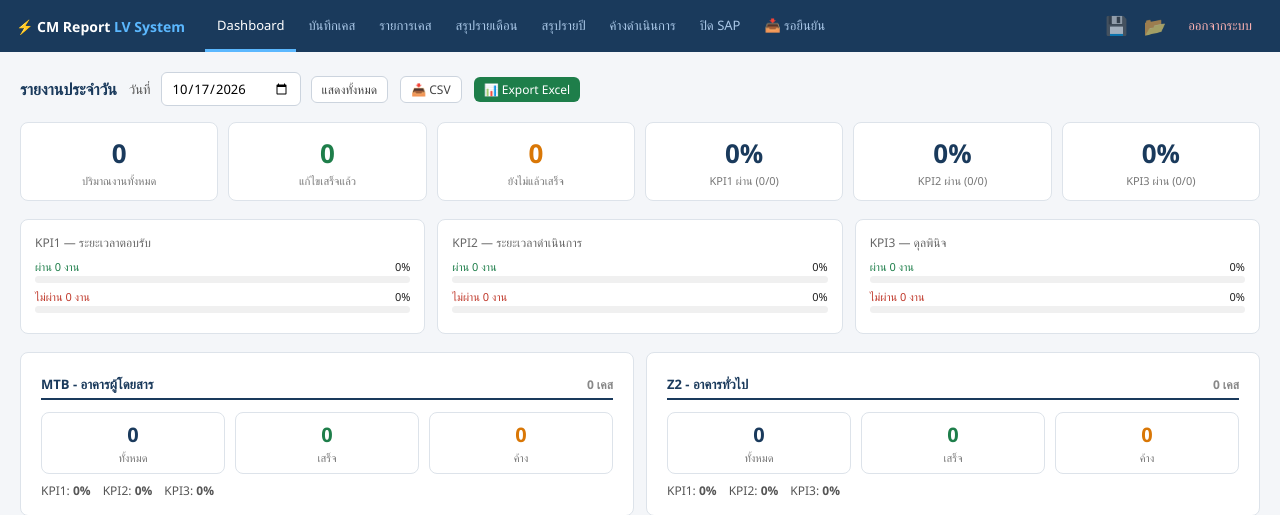
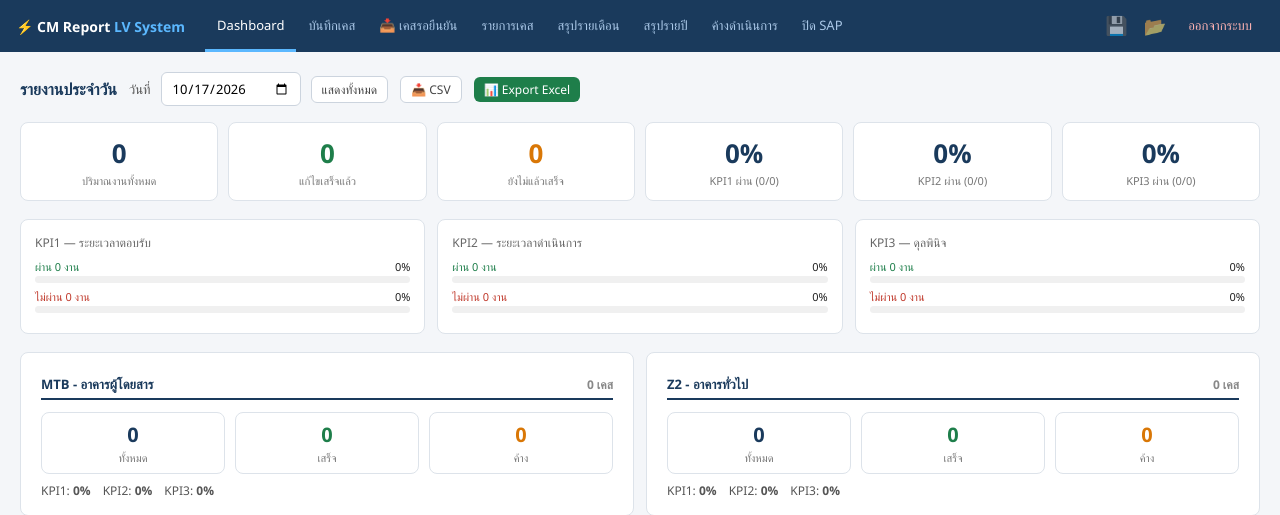
Before and after one commit to num2222/cm-report-app, a Flask app: page / in a window 1280 px wide. Shown: the top 515 px of the page. Run offline with Flask 3, Linux system fonts and the light colour scheme; the visitor is signed in with stand-in values (Sample User, id 1); data that the repository does not hold is empty; some libraries are stand-ins or nearby versions.

Commit message:
Update index.html

```diff
--- a/templates/index.html
+++ b/templates/index.html
@@ -97,12 +97,12 @@ textarea.paste-box { width: 100%; height: 200px; font-family: 'Courier New', mon
   <div class="brand">⚡ CM Report <span>LV System</span></div>
   <button class="nav-btn active" onclick="showPage('dashboard',this)">Dashboard</button>
   <button class="nav-btn" onclick="showPage('input',this)">บันทึกเคส</button>
+  <button class="nav-btn" onclick="showPage('lineimport',this)" id="nav-lineimport">📥 เคสรอยืนยัน <span id="pending-badge" style="display:none;background:#e53935;color:#fff;border-radius:10px;padding:1px 6px;font-size:11px;margin-left:4px;"></span></button>
   <button class="nav-btn" onclick="showPage('cases',this)">รายการเคส</button>
   <button class="nav-btn" onclick="showPage('summary',this)">สรุปรายเดือน</button>
   <button class="nav-btn" onclick="showPage('yearsummary',this)">สรุปรายปี</button>
   <button class="nav-btn" onclick="showPage('pending',this)">ค้างดำเนินการ</button>
   <button class="nav-btn" onclick="showPage('sapclose',this)">ปิด SAP</button>
-  <button class="nav-btn" onclick="showPage('lineimport',this)" id="nav-lineimport">📥 รอยืนยัน <span id="pending-badge" style="display:none;background:#e53935;color:#fff;border-radius:10px;padding:1px 6px;font-size:11px;margin-left:4px;"></span></button>
   <div style="margin-left:auto;display:flex;align-items:center;gap:4px;">
     <button onclick="doBackup()" title="💾 Backup ข้อมูลทั้งหมดเป็น JSON"
       style="background:none;border:none;cursor:pointer;font-size:18px;opacity:0.6;padding:4px 6px;line-height:1;"
```
